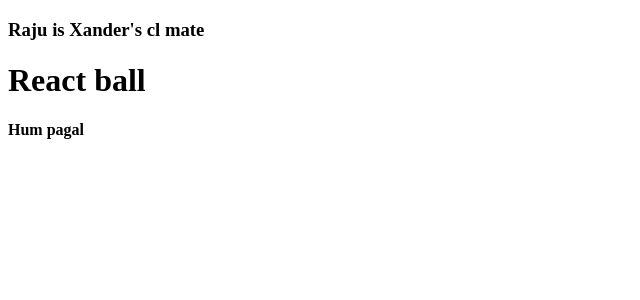
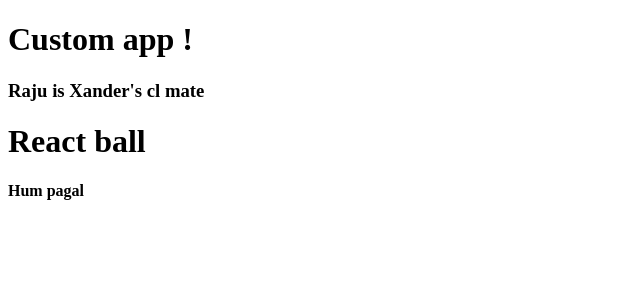
Before and after one commit to XanderViskoii/ReactJs, a React (Vite) app in the folder 01ViteReact/: page / in a window 1280 px wide. Shown: the top 300 px of the page, without its empty margins (0-640 px from the left). Built offline with nearby package versions, Linux system fonts and the light colour scheme.

Commit message:
some changes in vite

```diff
--- a/01ViteReact/src/main.jsx
+++ b/01ViteReact/src/main.jsx
@@ -2,8 +2,22 @@ import React from 'react'
 import ReactDOM from 'react-dom/client'
 import App from './App.jsx'
 
+function MyApp(){
+    return(
+        <>
+        <div>
+            <h1>Custom app !</h1>
+        </div>
+         </>
+    )
+}
+
 ReactDOM.createRoot(document.getElementById('root')).render(
 
+   <>
+    <MyApp />
     <App />
+   </>
+//   MyApp()
 
 )
```
Also changed, not shown: 1 other file (tests, documents, lock files or other folders).
